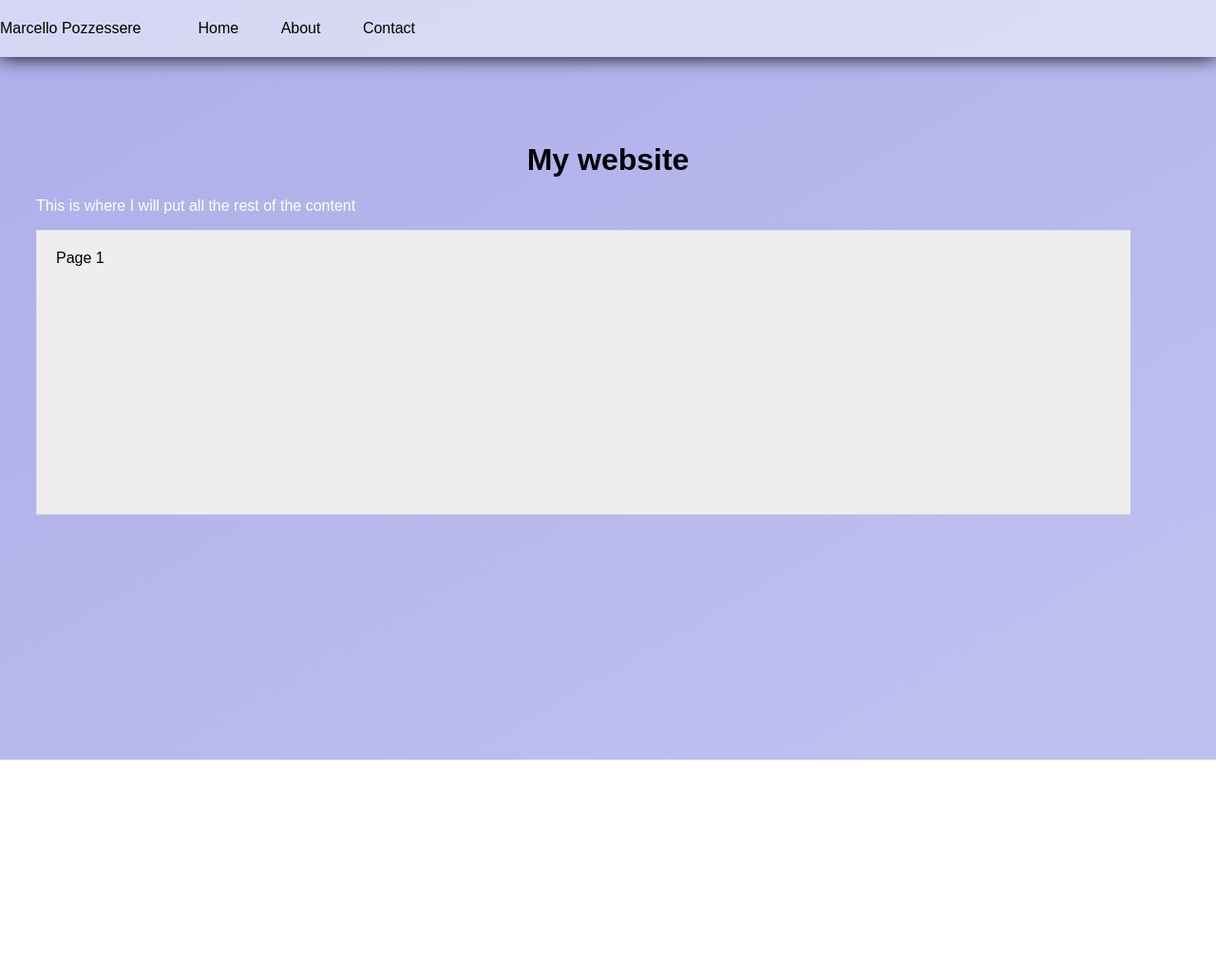
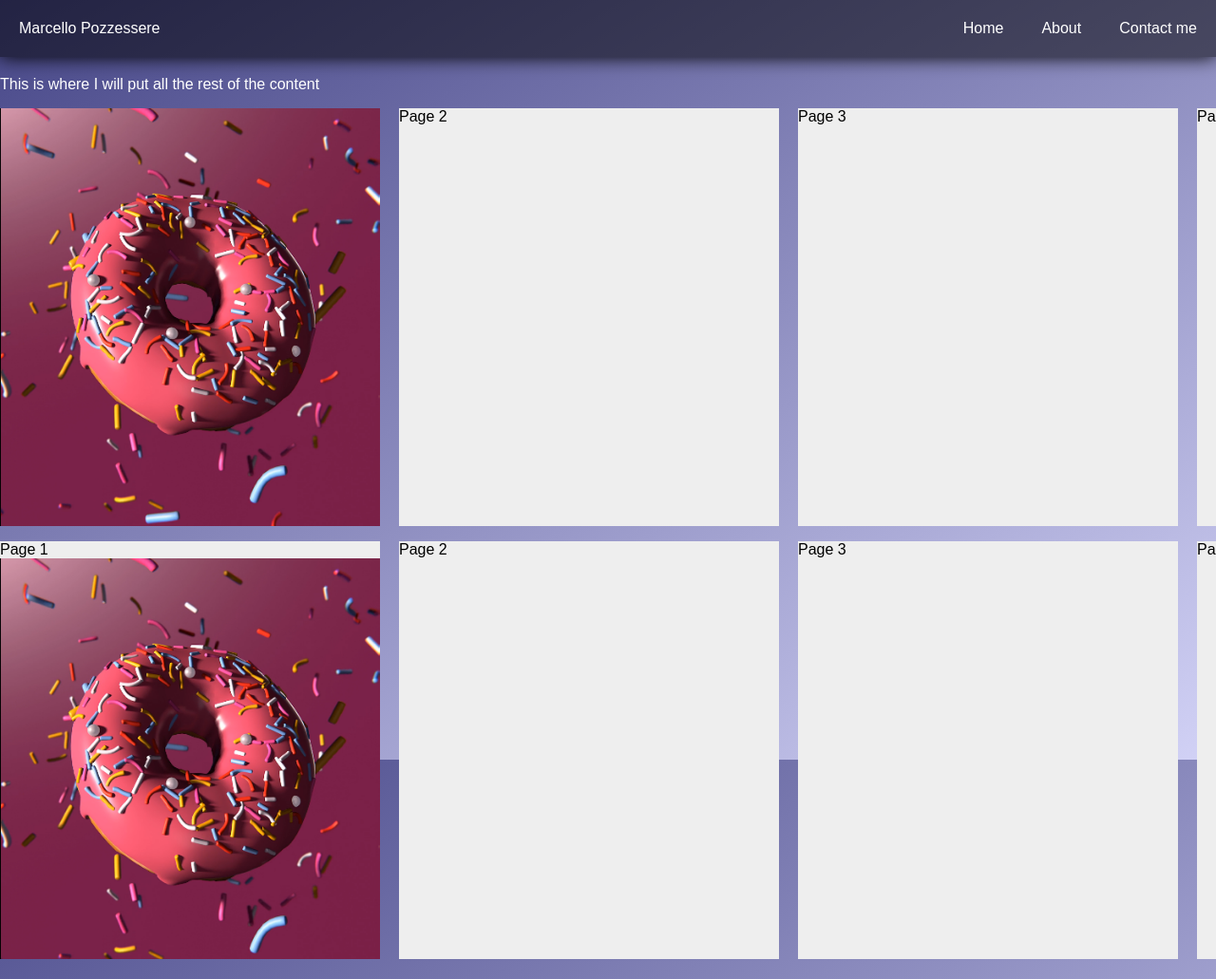
Before and after one commit to TheMarcello/my_website, a plain HTML site: page index.html in a window 1280 px wide. Shown: the top 1031 px of the page at 95% size. Before the commit the page ends 800 px from the top, so only its background shows below. Drawn offline with Linux system fonts and the light colour scheme.

Commit message:
continuing the carousel exploration, now the pages are fix sized but there is still an annoying vertical scrollbar, even tho they should be 100% of the height

```diff
--- a/index.html
+++ b/index.html
@@ -9,22 +9,47 @@
   <body class="body">
     <!-- navigation bar -->
     <header>
-      Marcello Pozzessere
+      <div class="name_in_nav">Marcello Pozzessere</div>
+
+      <div class="nav_bar_container">
         <nav>
-        <ul>
+          <ul class="nav_bar">
             <li><a href="#">Home</a></li>
             <li><a href="#">About</a></li>
-          <li><a href="#">Contact</a></li>
+            <li><a href="#">Contact me</a></li>
           </ul>
         </nav>
+      </div>
     </header>
-    <h1 class="title">My website</h1>
+    <!-- <h1 class="title">My website</h1> -->
     <main>This is where I will put all the rest of the content</main>
-    <!-- <div class="carousel_container"></div> -->
+    <div class="carousel_container">
+      <div></div>
       <ul class="carousel">
-      <li>Page 1</li>
-      <li>Page 2</li>
-      <li>Page 3</li>
+        <li>
+          <div class="carousel_page">
+            <img src="Content/donut_screenshot.png" alt="" />
+          </div>
+        </li>
+        <li><div class="carousel_page">Page 2</div></li>
+        <li><div class="carousel_page">Page 3</div></li>
+        <li><div class="carousel_page">Page 4</div></li>
+        <li><div class="carousel_page">Page 5</div></li>
+        <li><div class="carousel_page">Page 6</div></li>
       </ul>
+
+      <ul class="carousel">
+        <li>
+          <div class="carousel_page">
+            Page 1
+            <img src="Content/donut_screenshot.png" alt="" />
+          </div>
+        </li>
+        <li><div class="carousel_page">Page 2</div></li>
+        <li><div class="carousel_page">Page 3</div></li>
+        <li><div class="carousel_page">Page 4</div></li>
+        <li><div class="carousel_page">Page 5</div></li>
+      </ul>
+    </div>
   </body>
 </html>
--- a/style.css
+++ b/style.css
@@ -1,69 +1,105 @@
+/* html {
+  height: 100%;
+  margin: 0;
+} */
 
 body {
   font-family: sans-serif;
   /* animated shifting background with color gradient */
-    background: linear-gradient(-30deg, rgb(210 210 246), rgb(133, 133, 221));
+  background: linear-gradient(-30deg, rgb(210 210 246), rgb(71, 71, 136));
   background-size: 400% 400%;
   animation: gradient 15s ease infinite;
   height: 125hv;
   background-repeat: no-repeat;
   background-attachment: fixed;
-    margin-top: 60px; /* same as the navigation bar height */
-    padding: 30px;
+  margin: 0; /* the body did not have margin zero by default*/
+  margin-top: 80px; /* a bit more than the navigation bar height */
+  margin-bottom: 80px;
+  padding: 0px;
 }
 
 header {
-    background-color: rgba(255, 255, 255, .5);
+  background-color: rgba(0, 0, 0, 0.5);
   position: fixed;
   top: 0;
   left: 0;
   right: 0;
   height: 60px;
-    display: flex;
-    align-items: center;
+  margin: 0;
+  display: inline-flex;
+  justify-content: space-between;
   box-shadow: 0 0 20px 0 black;
-
 }
 
 /* the asterisk '*' means all elemenents inside header */
 header * {
-    display: inline;
+  color: white;
+
+  display: inline-flex;
+  padding: 0px;
+  align-items: center;
 }
 
 header li {
-    margin: 20px
+  margin-left: 20px;
+  margin-right: 20px;
 }
 
 header li a {
-    color: black;
   text-decoration: none;
 }
 
-.title {
-    text-align: center;
-    margin-top: 60px;
+nav {
+  float: right;
+  height: 60px;
+}
+
+.name_in_nav {
+  margin-left: 20px;
 }
 
 main {
   color: white;
 }
 
+/* carousel box */
+.carousel_container {
+  margin: 0px;
+  padding: 0px;
+  width: 100%;
+  height: 110vh;
+}
+
 ul.carousel {
-    width: 90vw;
-    height: 300px;
-    padding: 0px;
+  width: 100%;
+  height: 50%;
+  padding: 0;
   display: flex;
-    gap: 4vw;
+  gap: 20px;
   overflow-x: scroll;
+  /* overflow-y: hidden; */
   scroll-snap-type: x mandatory;
+  scroll-behavior: smooth;
 }
 
 ul.carousel li {
   list-style-type: none;
+}
+
+.carousel_page {
+  width: 400px;
+  height: 100%;
+  list-style-type: none;
   background-color: #eeeeee;
-    border: 1px solid #dddddd;
-    padding: 20px;
-    flex: 0 0 100%;
+  /* border: 0px solid #000000; */
+  /* padding: 20px; */
+  flex: 0 0 auto;
+}
+
+ul.carousel img {
+  width: 100%;
+  height: 100%;
+  object-fit: cover;
 }
 
 @keyframes gradient {
```
Lines whose indentation alone changed are shown as unchanged.
